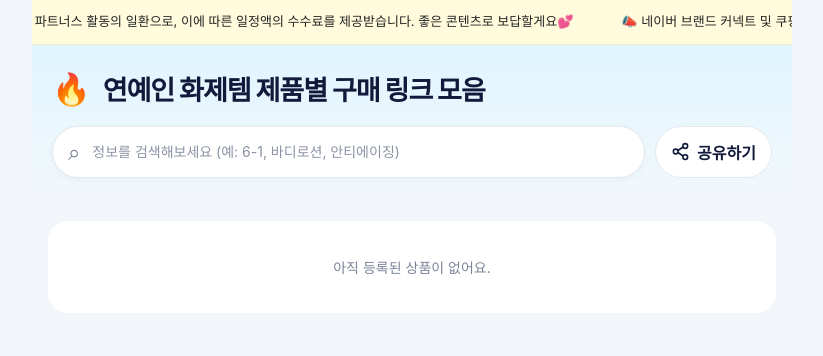
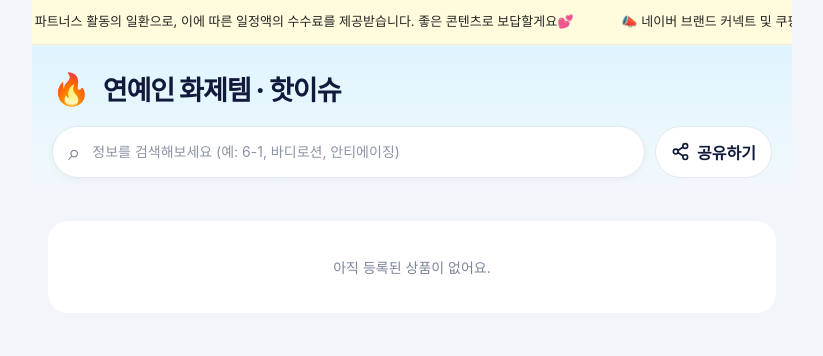
Before and after one commit to npickkr/npick-biolink, a plain HTML site: page page6.html in a window 1280 px wide. Both pictures are taken after a click on the button "공유하기". Shown: the top 356 px of the page, without its empty margins (228-1051 px from the left). Drawn offline with Linux system fonts and the light colour scheme.

Commit message:
Update page title and footer content

```diff
--- a/page6.html
+++ b/page6.html
@@ -4,7 +4,7 @@
 <meta charset="utf-8">
 <meta name="viewport" content="width=device-width, initial-scale=1">
 <meta name="theme-color" content="#f4f7fb">
-<title>연예인 화제템 제품별 구매 링크 모음 | N픽</title>
+<title>연예인 화제템 · 핫이슈 | N픽</title>
 <style>
   :root {
     --page: #f2f6fb;
@@ -136,10 +136,16 @@
   }
   .product-list { display: grid; gap: 12px; }
 
-.sns-footer{margin-top:22px;padding:15px 0 8px;border-top:1px solid #eef1f6;text-align:center;}
-.sns-footer .footer-label{font-size:10px;color:#8794a7;margin-bottom:10px;}
-.socials{display:flex;justify-content:center;gap:27px}.social{display:flex;flex-direction:column;align-items:center;gap:4px;color:#65758a;font-size:9px}.social-icon{display:grid;place-items:center;width:32px;height:32px;border-radius:50%;background:#f4f6f9;border:1px solid #e8edf3}.social svg{width:16px;height:16px}.social.youtube .social-icon{color:#e62117}.social.instagram .social-icon{color:#c13584}.social.tiktok .social-icon{color:#111111}
-@media(max-width:380px){.sns-footer .socials{gap:22px;}}
+  .sns-footer { margin-top: 22px; padding: 15px 0 8px; border-top: 1px solid #eef1f6; text-align: center; }
+  .sns-footer .footer-label { font-size: 10px; color: #8794a7; margin-bottom: 10px; }
+  .socials { display: flex; justify-content: center; gap: 27px; }
+  .social { display: flex; flex-direction: column; align-items: center; gap: 4px; color: #65758a; font-size: 9px; }
+  .social-icon { display: grid; place-items: center; width: 32px; height: 32px; border-radius: 50%; background: #f4f6f9; border: 1px solid #e8edf3; }
+  .social svg { width: 16px; height: 16px; }
+  .social.youtube .social-icon { color: #e62117; }
+  .social.instagram .social-icon { color: #c13584; }
+  .social.tiktok .social-icon { color: #111111; }
+  @media (max-width: 380px) { .sns-footer .socials { gap: 22px; } }
 
   .page .sns-footer {
     display: block !important;
@@ -179,7 +185,7 @@
   <section class="intro" aria-labelledby="pageTitle">
     <div class="heading">
       <span class="plane" aria-hidden="true">🔥</span>
-      <h1 id="pageTitle">연예인 화제템 제품별 구매 링크 모음</h1>
+      <h1 id="pageTitle">연예인 화제템 · 핫이슈</h1>
     </div>
     <div class="tools">
       <label class="search-wrap">
@@ -196,7 +202,7 @@
     </div>
   </section>
 
-  <section class="list" aria-label="연예인 화제템 목록">
+  <section class="list" aria-label="연예인 화제템 · 핫이슈 목록">
     <p class="result-count" id="resultCount" aria-live="polite"></p>
     <div id="productList" class="product-list" aria-live="polite"></div>
     <div class="empty" id="emptyState">아직 등록된 정보가 없어요.<br></div>
@@ -285,7 +291,7 @@
   });
 
   document.getElementById('shareButton').addEventListener('click', async () => {
-    const shareData = { title: document.title, text: 'N픽 연예인 화제템 제품별 구매 링크 모음을 확인해 보세요.', url: location.href };
+    const shareData = { title: document.title, text: 'N픽 연예인 화제템 · 핫이슈를 확인해 보세요.', url: location.href };
     try {
       if (navigator.share) {
         await navigator.share(shareData);
```
Lines whose indentation alone changed are shown as unchanged.
